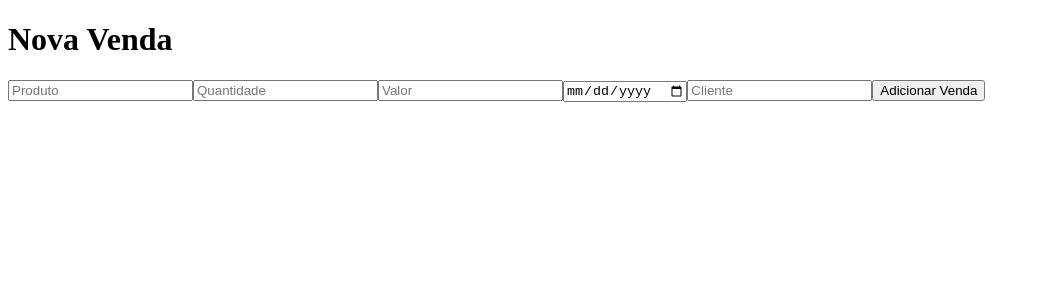
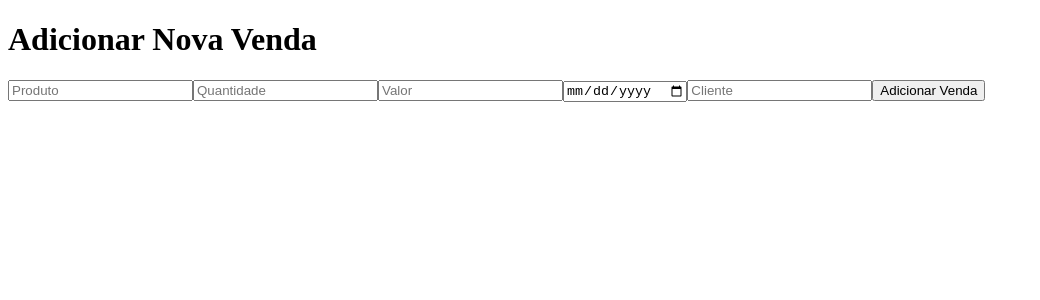
Before and after one commit to rsilvamedeiros/delivery-management, a Next.js app: page /vendas/nova in a window 1280 px wide. Shown: the top 300 px of the page, without its empty margins (0-1040 px from the left). Built offline with nearby package versions, Linux system fonts and the light colour scheme.

Commit message:
ajustando o campo de cadastro e edição "cliente" dentro de uma venda.js

```diff
--- a/pages/api/vendas/[id].js
+++ b/pages/api/vendas/[id].js
@@ -1,4 +1,3 @@
-// pages/api/vendas/[id].js
 import connectToDatabase from "../../../utils/db";
 import Venda from "../../../models/Venda";
 
@@ -23,6 +22,7 @@ export default async function handler(req, res) {
 
       case "PUT":
         console.log(`Atualizando venda com ID ${id}...`);
+        console.log("Dados recebidos para atualização:", req.body); // Log para depuração
         const updatedVenda = await Venda.findByIdAndUpdate(id, req.body, {
           new: true,
         });
--- a/pages/api/vendas/index.js
+++ b/pages/api/vendas/index.js
@@ -19,13 +19,13 @@ export default async function handler(req, res) {
 
       case "POST":
         console.log("Recebendo dados para criar uma nova venda...");
+        console.log("Dados recebidos:", req.body); // Log para depuração
         const venda = await Venda.create(req.body);
         console.log("Nova venda criada com sucesso:", venda);
         res.status(201).json({ success: true, data: venda });
         break;
 
       default:
-        console.log(`Método ${method} não suportado.`);
         res
           .status(400)
           .json({ success: false, message: "Método não suportado" });
--- a/pages/vendas/[id].js
+++ b/pages/vendas/[id].js
@@ -8,7 +8,7 @@ export default function Venda() {
     quantidade: "",
     valor: "",
     dataVenda: "",
-    cliente: "",
+    cliente: "", // Inclua o campo cliente
   });
   const [loading, setLoading] = useState(true);
   const [error, setError] = useState(null);
@@ -32,7 +32,7 @@ export default function Venda() {
             quantidade: venda.quantidade,
             valor: venda.valor,
             dataVenda: formattedDate,
-            cliente: venda.cliente,
+            cliente: venda.cliente, // Inclua o campo cliente
           });
         } catch (err) {
           setError(err.response?.data?.message || "Erro ao carregar a venda");
@@ -55,6 +55,7 @@ export default function Venda() {
   const handleSubmit = async (e) => {
     e.preventDefault();
     try {
+      console.log("Dados enviados para atualização:", form); // Log para depuração
       await axios.put(`/api/vendas/${id}`, form);
       router.push("/vendas");
     } catch (error) {
--- a/pages/vendas/nova.js
+++ b/pages/vendas/nova.js
@@ -8,7 +8,7 @@ export default function NovaVenda() {
     quantidade: "",
     valor: "",
     dataVenda: "",
-    cliente: "",
+    cliente: "", // Inclua o campo cliente
   });
   const [error, setError] = useState(null);
   const router = useRouter();
@@ -24,6 +24,7 @@ export default function NovaVenda() {
   const handleSubmit = async (e) => {
     e.preventDefault();
     try {
+      console.log("Dados enviados para criação:", form); // Log para depuração
       await axios.post("/api/vendas", form);
       router.push("/vendas");
     } catch (error) {
@@ -34,7 +35,7 @@ export default function NovaVenda() {
 
   return (
     <div>
-      <h1>Nova Venda</h1>
+      <h1>Adicionar Nova Venda</h1>
       <form onSubmit={handleSubmit}>
         <input
           type="text"
```
